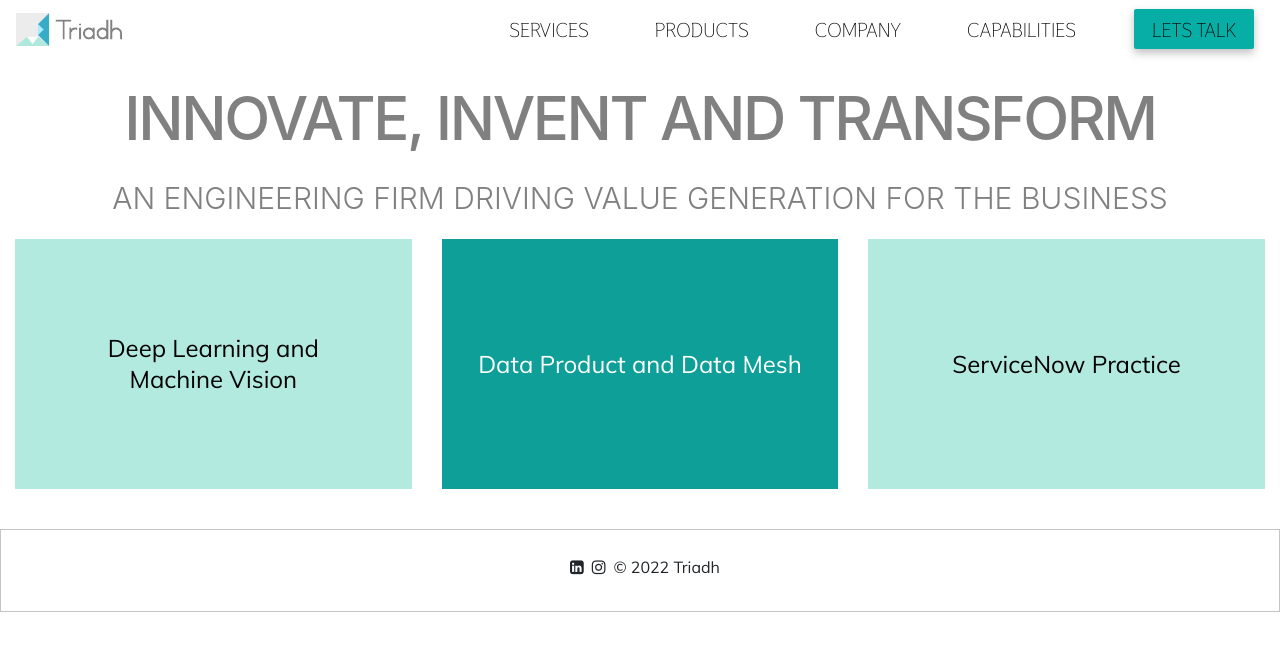
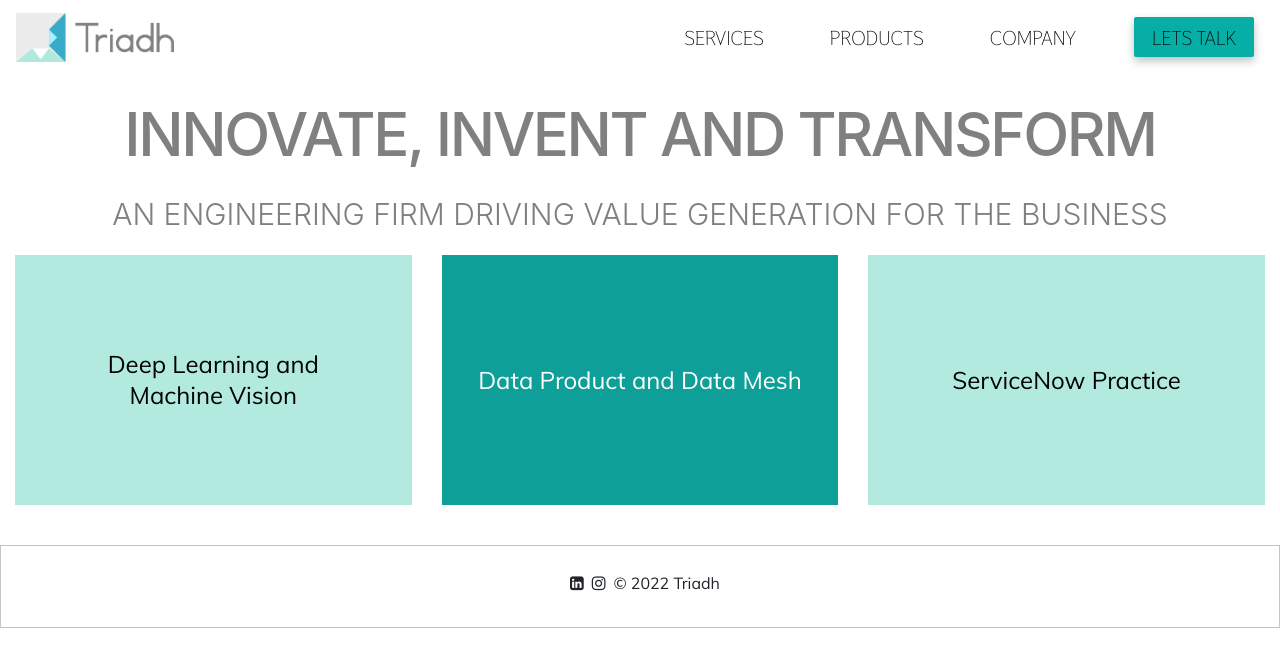
Before and after one commit to Ravleen-192/triadhDigital, a React (Create React App) app: page / in a window 1280 px wide. Shown: the top 666 px of the page. Built offline with nearby package versions, Linux system fonts and the light colour scheme; what react-topbar-progress-indicator would draw is missing.

Commit message:
Capabilities changed

```diff
--- a/src/App.js
+++ b/src/App.js
@@ -11,8 +11,7 @@ import Services from "./component/Services";
 import Products from "./component/Products";
 import Company from "./component/Company";
 import Capabilities from "./component/Capabilities";
-import Contact from "./component/contact"
-
+import Contact from "./component/contact.js"
 import Theia from "./component/Theia";
 import Helios from "./component/Helios";
 import Plutus from "./component/Plutus";
@@ -55,7 +54,6 @@ class App extends Component {
         { href: '#Services', text: 'Services', menuId: 1, source: "Services", isActive: false },
         { href: '#Products', text: 'Products', menuId: 2, source: "Products", isActive: false },
         { href: '#Company', text: 'Company', menuId: 3, source: "Company", isActive: false },
-        { href: '#Capabilities', text: 'Capabilities', menuId: 4, source: "Capabilities", isActive: false },
         { className: "frmbtn2", href: '#contact', text: 'Lets Talk', menuId: 5, source: "contact", isActive: false },
 
       ],
```
